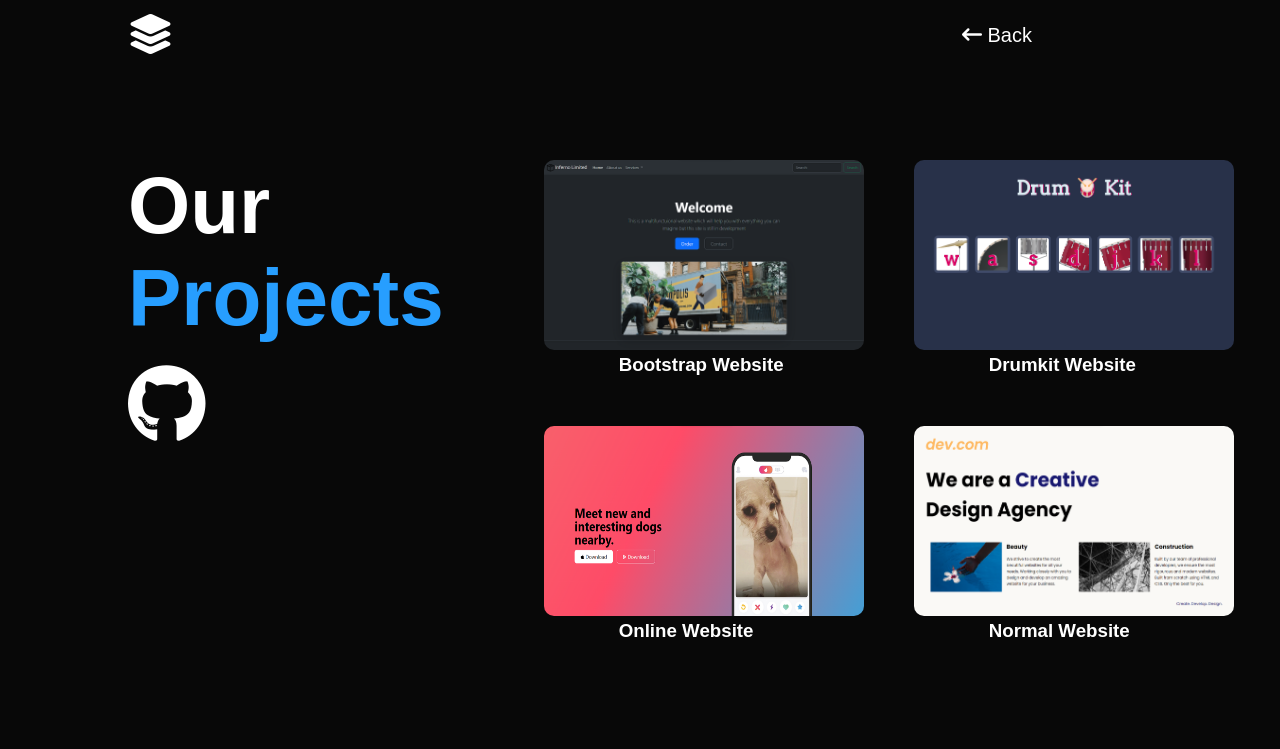
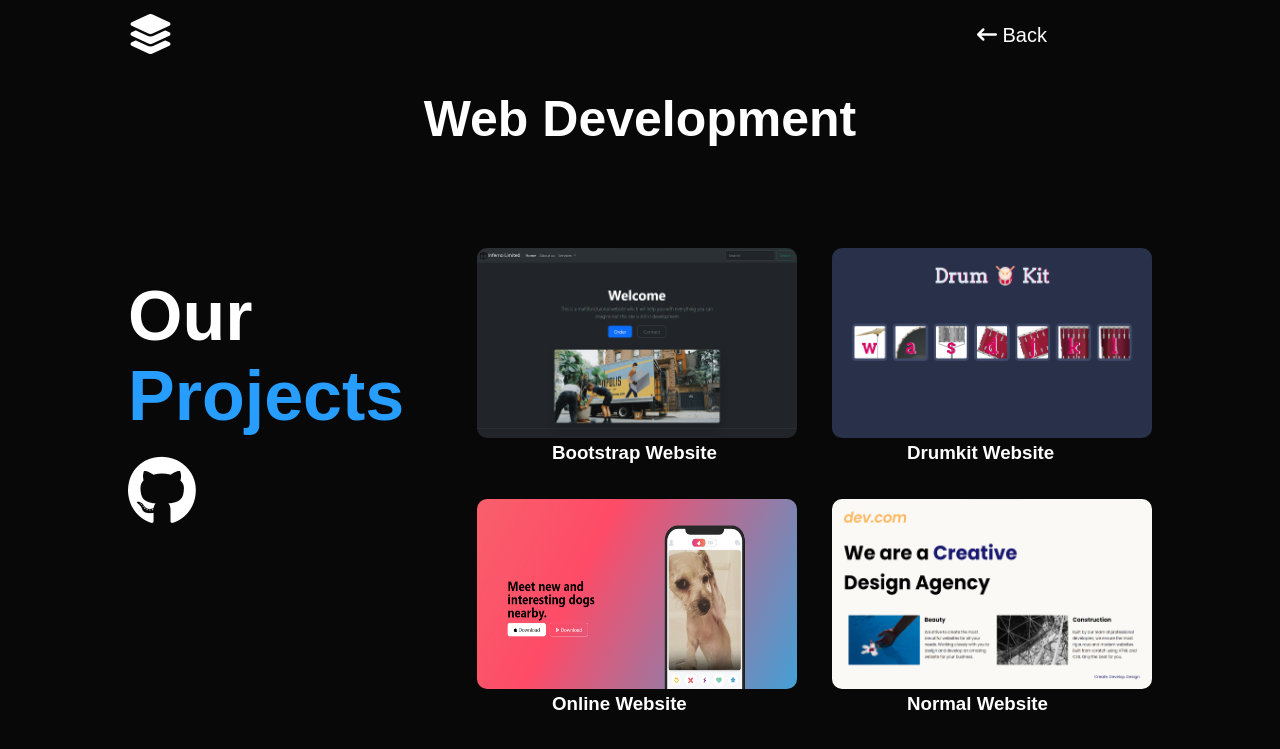
Before and after one commit to inferno005/My-Website, a plain HTML site: page pages/project.html in a window 1280 px wide. Shown: the top 749 px of the page. Drawn offline with Linux system fonts and the light colour scheme.

Commit message:
font changes

```diff
--- a/pages/project.html
+++ b/pages/project.html
@@ -23,6 +23,10 @@
                 </div>
             </nav>
         </div>
+    </div>
+
+    <div id="newHead">
+        <h1>Web <span class="shit">Development</span></h1>
     </div>
 
 
--- a/pages/style.css
+++ b/pages/style.css
@@ -23,10 +23,14 @@ nav{
 
 
 }
+#newHead{
+    margin-top: 30px;
+    text-align: center;
+    font-size: 25px;
+}
 .container1{
     padding: 10px 10%;
     display: flex;
-    gap: 30px;
 }
 .left{
     font-size: 250%;
@@ -71,7 +75,8 @@ nav ul li a:hover::after{
     margin-top: 90px;
 }
 .heading{
-    font-size: 80px;
+    font-size: 70px;
+    margin-top: 10%;
 
 }
 .project{
@@ -85,11 +90,12 @@ nav ul li a:hover::after{
     justify-content: space-between;
     flex: 1;
 }
+
 .right{
     display: grid;
     grid-template-columns: repeat(2,1fr);
     margin-left: 70px;
-    grid-gap: 50px;
+    grid-gap: 35px;
 }
 .right img{
     width: 320px;
@@ -122,3 +128,11 @@ nav ul li a:hover::after{
     border-radius: 50%;
 
 }
+.shit{
+    color: white;
+    transition: color 0.5s;
+    cursor: default;
+}
+.shit:hover{
+    color: #279EFF;
+}
```
